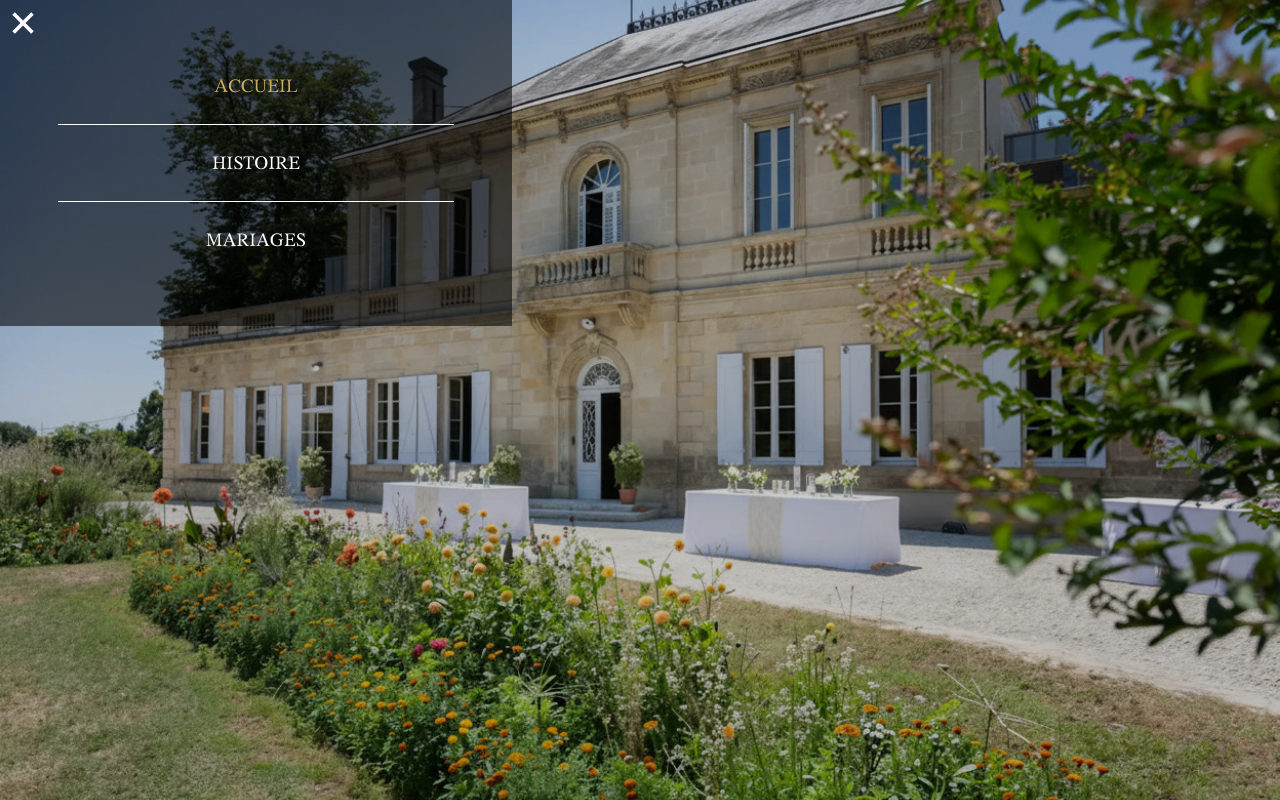
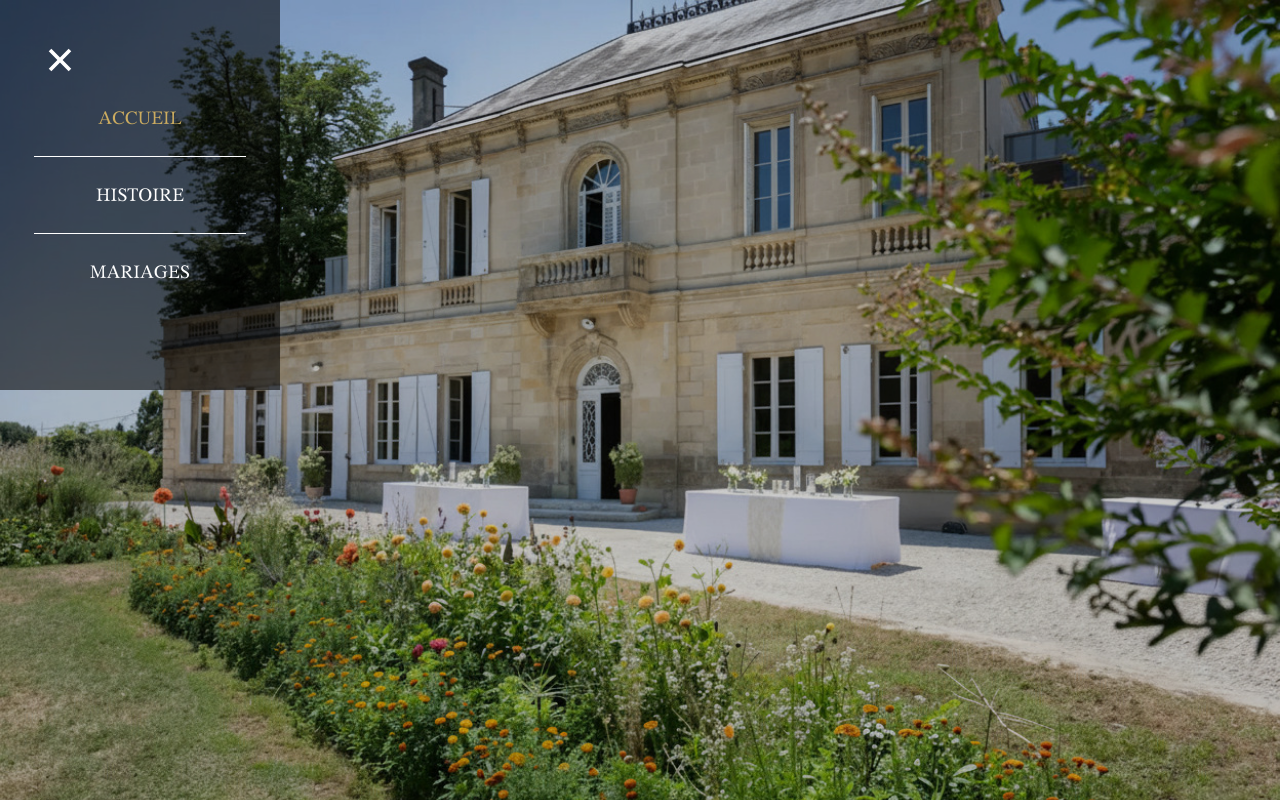
Before and after one commit to SfHzm/siteTrigant, a React (Vite) app: page / in a window 1280 px wide. Both pictures are taken after a click on the label 23 px from the left and 23 px from the top of the page. Shown: the top 800 px of the page. Built offline with nearby package versions, Linux system fonts and the light colour scheme.

Commit message:
NavBar PC

```diff
--- a/src/components/navbar.jsx
+++ b/src/components/navbar.jsx
@@ -37,7 +37,7 @@ export default function Navbar() {
 
   return (
     <div
-      className={`navbar justify-center items-start top-0 fixed ${
+      className={`navbar justify-center items-start top-0 fixed lg:py-10 ${
         scrolled
           ? `${menuOpen ? "bg-transparent" : "bg-menu-scroll"}`
           : "bg-transparent"
@@ -46,7 +46,7 @@ export default function Navbar() {
     >
       <div className="navbar-start left-0 top-0 fixed w-fit">
         <div className="relative" ref={dropdownRef}>
-          <label className="swap swap-rotate p-1 z-[100] absolute left-0 top-0">
+          <label className="swap swap-rotate p-1 z-[100] absolute left-0 top-0 lg:pt-10 lg:pl-10">
             <input
               type="checkbox"
               checked={menuOpen}
@@ -54,7 +54,9 @@ export default function Navbar() {
             />
 
             <svg
-              className={`swap-off ${scrolled ? "fill-black" : "fill-bg"} w-[24px] h-[24px] md:w-[38px] md:h-[38px]`}
+              className={`swap-off ${
+                scrolled ? "fill-black" : "fill-bg"
+              } w-[24px] h-[24px] md:w-[38px] md:h-[38px] lg:w-[40px] lg:h-[40px]`}
               xmlns="http://www.w3.org/2000/svg"
               viewBox="0 0 512 512"
             >
@@ -62,7 +64,7 @@ export default function Navbar() {
             </svg>
 
             <svg
-              className={`swap-on fill-bg  w-[24px] h-[24px] md:w-[38px] md:h-[38px]`}
+              className={`swap-on fill-bg  w-[24px] h-[24px] md:w-[38px] md:h-[38px] lg:w-[40px] lg:h-[40px]`}
               xmlns="http://www.w3.org/2000/svg"
               viewBox="0 0 512 512"
             >
@@ -71,10 +73,8 @@ export default function Navbar() {
           </label>
           <ul
             tabIndex="0"
-            className={`menu bg-menu absolute top-0 text-white-text divide-y-1 divide-white-text font-artemisia text-sm w-50 h-60 py-12 items-center my-slide-menu md:w-[40vw] md:h-fit md:text-lg
-              ${
-              menuOpen ? "open" : "closed"
-            }`}
+            className={`menu bg-menu absolute top-0 text-white-text divide-y-1 divide-white-text font-artemisia text-sm w-50 h-60 py-12 items-center my-slide-menu md:w-[40vw] md:h-fit md:text-lg lg:w-70 lg:py-20
+              ${menuOpen ? "open" : "closed"}`}
             style={{ zIndex: 60 }}
           >
             <Link
@@ -116,7 +116,7 @@ export default function Navbar() {
           <img
             src={scrolled ? LogoTrigantNoir : LogoTrigantBlanc}
             alt="Trigant Logo"
-            className={`w-40 md:w-70`}
+            className={`w-40 md:w-70 lg:w-80`}
           />
           <img
             src={scrolled ? pessacLogoNoir : pessacLogoBlanc}
```
